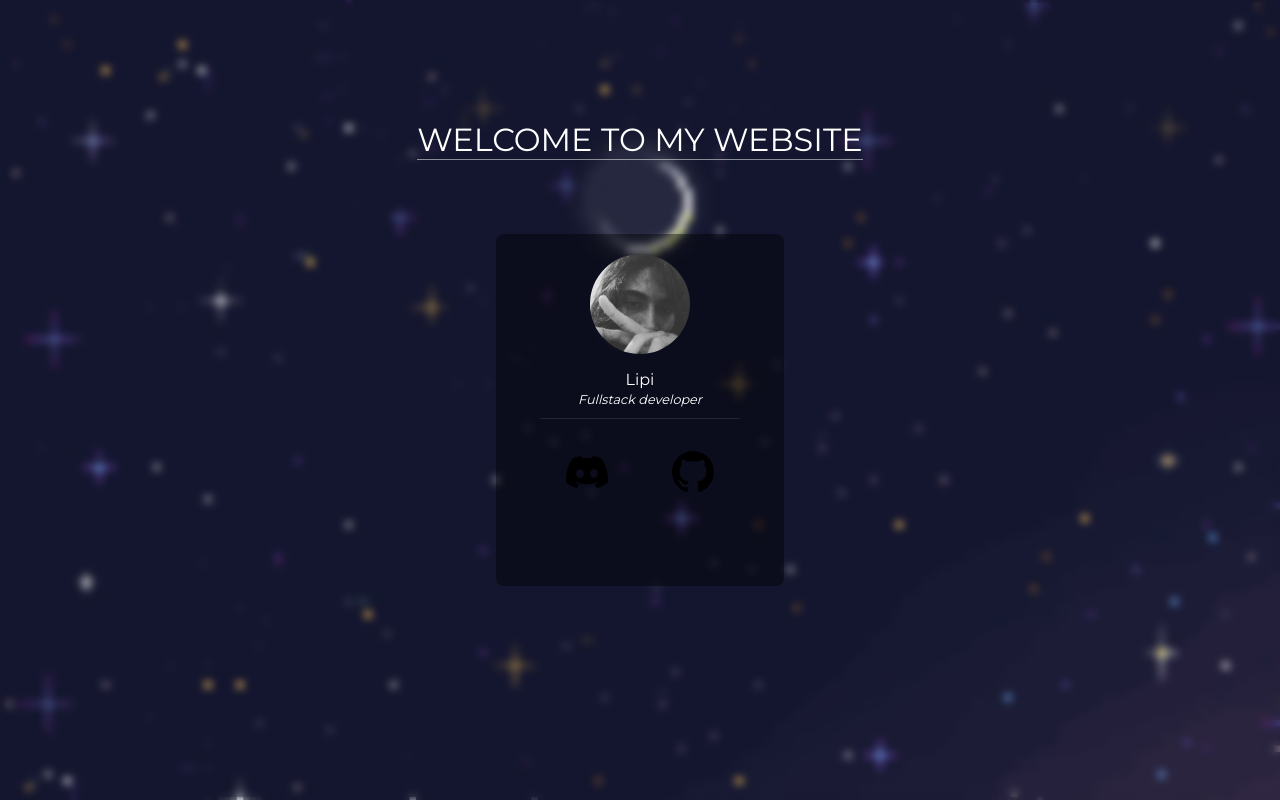
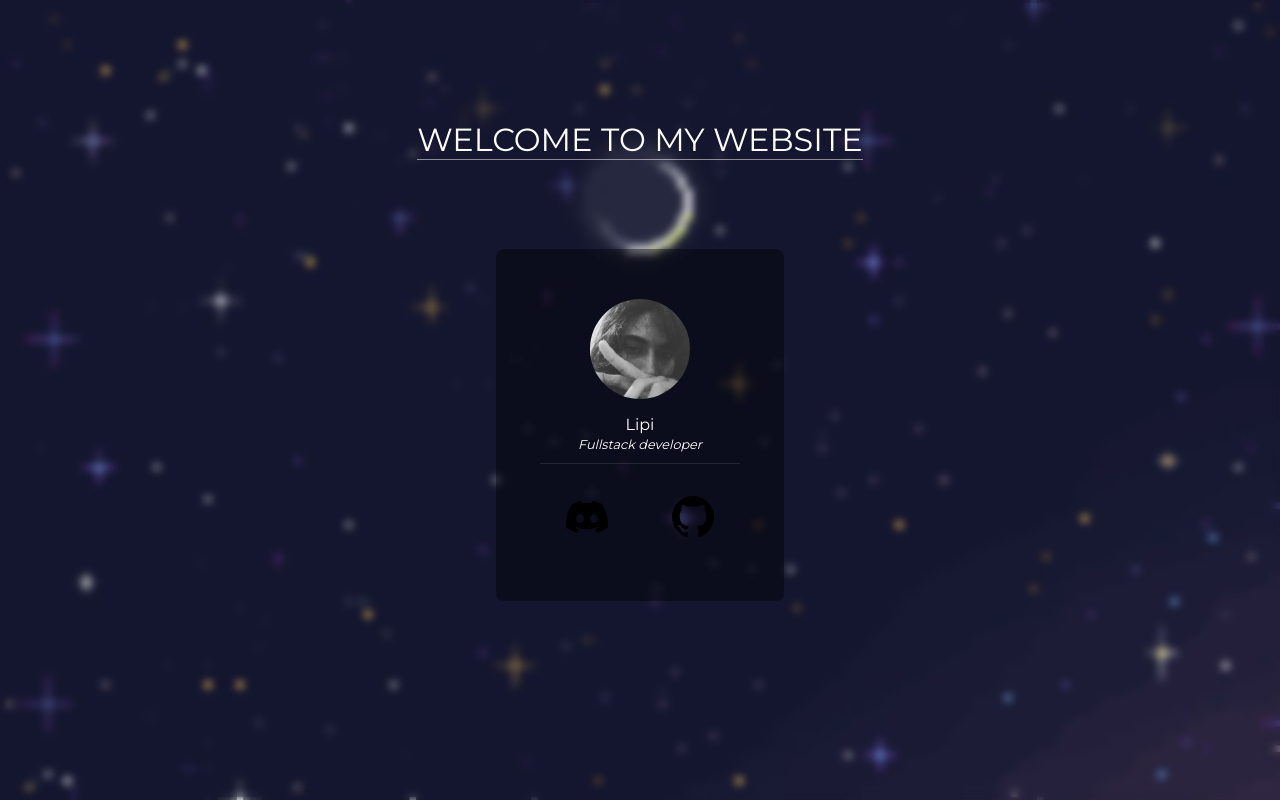
Before and after one commit to rendeviluke/lipibtw, a plain HTML site: page index.html in a window 1280 px wide. Drawn offline with Linux system fonts and the light colour scheme.

Commit message:
Ajusted card position elements

```diff
--- a/assets/css/styles.css
+++ b/assets/css/styles.css
@@ -45,7 +45,7 @@ body {
 }
 
 .flex-card, .profile-pic {
-    margin-top: 20px;
+    margin-top: 50px;
     justify-content: flex-start;
 }
 
```
